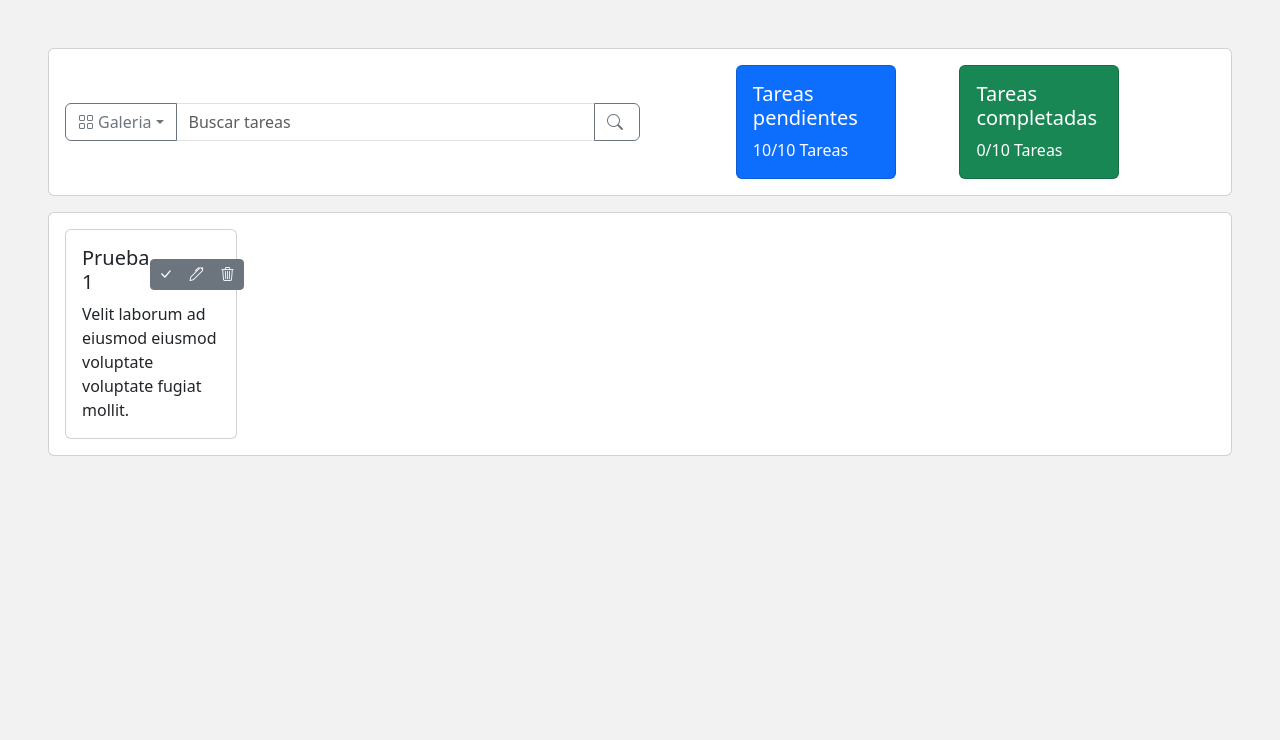
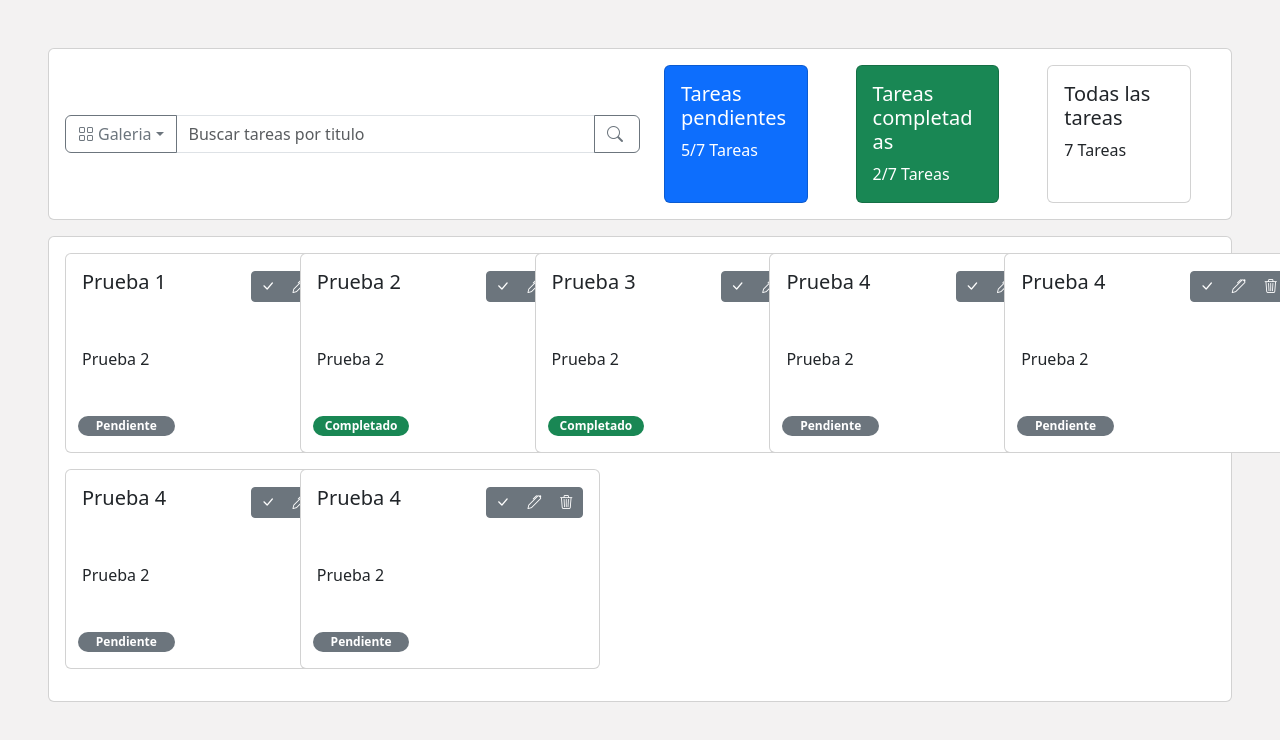
Before and after one commit to Sixman39/prueba_tecnica_tareas, an Angular app: page / in a window 1280 px wide. Shown: the top 740 px of the page. Built offline with nearby package versions, Linux system fonts and the light colour scheme.

Commit message:
feat: Se agrego el manejo de tareas como tambien el filtro por tipo y tambien la interfaz de las tareas

```diff
--- a/angular.json
+++ b/angular.json
@@ -37,6 +37,7 @@
               "src/styles.scss"
             ],
             "scripts": [
+              "node_modules/@popperjs/core/dist/umd/popper.min.js",
               "node_modules/bootstrap/dist/js/bootstrap.min.js",
               "node_modules/bootstrap/dist/js/bootstrap.bundle.min.js"
             ]
--- a/package.json
+++ b/package.json
@@ -17,6 +17,7 @@
     "@angular/platform-browser": "^19.2.0",
     "@angular/platform-browser-dynamic": "^19.2.0",
     "@angular/router": "^19.2.0",
+    "@popperjs/core": "^2.11.8",
     "bootstrap": "^5.3.3",
     "bootstrap-icons": "^1.11.3",
     "rxjs": "~7.8.0",
--- a/src/app/components/home/home.component.html
+++ b/src/app/components/home/home.component.html
@@ -1,30 +1,34 @@
 <section class="mt-5 mb-3 mx-5">
   <div class="card py-3">
-    <div class="d-flex justify-content-start align-items-center mx-3">
+    <div class="d-flex justify-content-between align-items-center mx-3">
       <div class="col-6">
         <div class="input-group">
-          <button class="btn btn-outline-secondary dropdown-toggle" type="button" data-bs-toggle="dropdown" aria-expanded="false"><i class="bi bi-grid me-1"></i>Galeria</button>
+          <button class="btn btn-outline-secondary dropdown-toggle" type="button" data-bs-toggle="dropdown" aria-expanded="false"><i class="bi bi-grid me-1"></i>{{TITULO_GALERIA}}</button>
           <ul class="dropdown-menu">
-            <li><a class="dropdown-item" href="#"><i class="bi bi-grid me-1"></i>Galeria</a></li>
-            <li><a class="dropdown-item" href="#"><i class="bi bi-layout-split me-1"></i>Tablero</a></li>
+            <li><a class="dropdown-item" href="#"><i class="bi bi-grid me-1"></i>{{TITULO_GALERIA}}</a></li>
+            <li><a class="dropdown-item" href="#"><i class="bi bi-layout-split me-1"></i>{{TITULO_TABLERO}}</a></li>
           </ul>
-          <input type="text" class="form-control" placeholder="Buscar tareas">
+          <input type="text" class="form-control" placeholder="Buscar tareas por titulo">
           <button class="btn btn-outline-secondary" type="button" id="button-addon2"><i class="bi bi-search me-1"></i></button>
         </div>
       </div>
-      <div class="col-1"></div>
-      <div class="col-4 d-flex flex-row justify-content-evenly">
-          <div class="card bg-primary task col-5">
-            <div class="card-body text-white">
+      <div class="col-6 d-flex justify-content-around">
+          <div class="card bg-primary task col-3">
+            <div class="card-body text-white" (click)="getPendingTask()">
               <h5 class="card-title">Tareas pendientes</h5>
-              <p class="card-text">10/10 Tareas</p>
+              <p class="card-text">{{getTotalPendingTask+'/'+listaTareasOriginal.length+' '+TITULO_TAREAS}}</p>
             </div>
           </div>
-          <div class="col-2"></div>
-          <div class="card bg-success task col-5">
+          <div class="card bg-success task col-3" (click)="getCompleteTask()">
             <div class="card-body text-white">
               <h5 class="card-title">Tareas completadas</h5>
-              <p class="card-text">0/10 Tareas</p>
+              <p class="card-text">{{getTotalCompleteTask+'/'+listaTareasOriginal.length+' '+TITULO_TAREAS}}</p>
+            </div>
+          </div>
+          <div class="card .bg-white task col-3" (click)="getAllTask()">
+            <div class="card-body">
+              <h5 class="card-title">Todas las tareas</h5>
+              <p class="card-text">{{listaTareasOriginal.length+' '+TITULO_TAREAS}}</p>
             </div>
           </div>
       </div>
@@ -33,19 +37,9 @@
 </section>
 <section class="mx-5">
   <div class="card p-3">
-    <div class="row">
-      <div class="col-2">
-        <div class="card p-3">
-          <div class="d-flex flex-row justify-content-evenly align-items-center">
-            <h5 class="card-title">Prueba 1</h5>
-            <div class="btn-group btn-group-sm" role="group">
-              <button type="button" class="btn btn-secondary" data-bs-toggle="tooltip" data-bs-placement="top" data-bs-title="Completar tarea"><i class="bi bi-check-lg"></i></button>
-              <button type="button" class="btn btn-secondary" data-bs-toggle="tooltip" data-bs-placement="top" data-bs-title="Editar tarea"><i class="bi bi-pen"></i></button>
-              <button type="button" class="btn btn-secondary" data-bs-toggle="tooltip" data-bs-placement="top" data-bs-title="Eliminar Tarea"><i class="bi bi-trash3"></i></button>
-            </div>
-          </div>
-          <p class="card-text">Velit laborum ad eiusmod eiusmod voluptate voluptate fugiat mollit.</p>
-        </div>
+    <div class="row row-cols-5">
+      <div class="col mb-3" *ngFor="let task of listaTareas">
+        <app-card [titulo]="task.titulo" [descripcion]="task.descripcion" [estado]="task.estado"></app-card>
       </div>
     </div>
   </div>
--- a/src/app/components/home/home.component.ts
+++ b/src/app/components/home/home.component.ts
@@ -1,17 +1,123 @@
 import { AfterViewInit, Component, OnInit } from '@angular/core';
-import { Tooltip } from 'bootstrap';
+import { CardComponent } from '../../shared/components/card/card.component';
+import { TextConstants } from '../../utils/constants/TitleConstants';
+import { Dropdown } from 'bootstrap';
+import { Tarea } from '../../interfaces/tareas.interface';
+import { CommonModule } from '@angular/common';
 
 @Component({
   selector: 'app-home',
-  imports: [],
+  imports: [CardComponent, CommonModule],
   templateUrl: './home.component.html',
   styleUrl: './home.component.scss'
 })
-export class HomeComponent implements AfterViewInit {
+export class HomeComponent implements OnInit{
 
-  ngAfterViewInit() {
-    const tooltipTriggerList = [].slice.call(document.querySelectorAll('[data-bs-toggle="tooltip"]'));
-    const tooltipList = tooltipTriggerList.map(tooltipTriggerEl => new Tooltip(tooltipTriggerEl));
+
+  readonly TITULO_GALERIA = TextConstants.TITULO_GALERIA;
+  readonly TITULO_TABLERO = TextConstants.TITULO_TABLERO;
+  readonly TITULO_TAREAS = TextConstants.TITULO_TAREAS;
+
+  public listaTareas: Tarea[] = [];
+  public listaTareasOriginal: Tarea[] = [];
+
+  ngOnInit(): void {
+    this.getTasks();
+  }
+  /**
+   * Metodo para obtener todas las tareas
+   * @author david julian martinez
+   */
+  private getTasks(){
+    this.listaTareas = [
+      {
+        idTarea: 0,
+        titulo: 'Prueba 1',
+        descripcion: 'Prueba 2',
+        estado: 1
+      },
+      {
+        idTarea: 1,
+        titulo: 'Prueba 2',
+        descripcion: 'Prueba 2',
+        estado: 2
+      },
+      {
+        idTarea: 2,
+        titulo: 'Prueba 3',
+        descripcion: 'Prueba 2',
+        estado: 2
+      },
+      {
+        idTarea: 3,
+        titulo: 'Prueba 4',
+        descripcion: 'Prueba 2',
+        estado: 1
+      },
+      {
+        idTarea: 3,
+        titulo: 'Prueba 4',
+        descripcion: 'Prueba 2',
+        estado: 1
+      },
+      {
+        idTarea: 3,
+        titulo: 'Prueba 4',
+        descripcion: 'Prueba 2',
+        estado: 1
+      },
+      {
+        idTarea: 3,
+        titulo: 'Prueba 4',
+        descripcion: 'Prueba 2',
+        estado: 1
+      },
+    ];
+
+    this.listaTareasOriginal = this.listaTareas;
+  }
+
+  /**
+   * Metodo para filtrar todas las tareas pendientes
+   * @author david julian martinez
+   */
+  public getPendingTask(){
+    this.listaTareas = this.listaTareasOriginal.filter(task => task.estado == 1);
+  }
+
+  /**
+   * Metodo para filtrar todas las tareas completadas
+   * @author david julian martinez
+   */
+  public getCompleteTask(){
+    this.listaTareas = this.listaTareasOriginal.filter(task => task.estado == 2);
+  }
+
+  /**
+   * Metodo para filtrar todas las tareas
+   * @author david julian martinez
+   */
+  public getAllTask(){
+    this.listaTareas = this.listaTareasOriginal;
+  }
+
+  /**
+   * getter para obtener la lista de todas las tareas pendientes
+   * @author david julian martinez
+   */
+  get getTotalPendingTask(){
+    const tasks = this.listaTareasOriginal;
+    var countTasks = tasks.reduce((count, tarea) => tarea.estado === 1 ? count + 1 : count, 0);
+    return countTasks;
+  }
+  /**
+   * getter para obtener la lista de todas las tareas completadas
+   * @author david julian martinez
+   */
+  get getTotalCompleteTask(){
+    const tasks = this.listaTareasOriginal;
+    var countTasks = tasks.reduce((count, tarea) => tarea.estado === 2 ? count + 1 : count, 0);
+    return countTasks;
   }
 
 }
--- /dev/null
+++ b/src/app/interfaces/tareas.interface.ts
@@ -0,0 +1,6 @@
+export interface Tarea {
+  idTarea: number;
+  titulo: string;
+  descripcion: string;
+  estado: number;
+}
--- /dev/null
+++ b/src/app/shared/components/card/card.component.html
@@ -0,0 +1,18 @@
+<div class="card card-size p-3">
+  <div class="h-100 d-flex flex-column">
+    <div class="row justify-content-between align-items-center">
+      <h5 class="card-title col-5">{{titulo}}</h5>
+      <div class="btn-group btn-group-sm col-5" role="group">
+        <button type="button" class="btn btn-secondary" data-bs-toggle="tooltip" data-bs-placement="top" data-bs-title="Completar tarea"><i class="bi bi-check-lg"></i></button>
+        <button type="button" class="btn btn-secondary" data-bs-toggle="tooltip" data-bs-placement="top" data-bs-title="Editar tarea"><i class="bi bi-pen"></i></button>
+        <button type="button" class="btn btn-secondary" data-bs-toggle="tooltip" data-bs-placement="top" data-bs-title="Eliminar Tarea"><i class="bi bi-trash3"></i></button>
+      </div>
+    </div>
+    <div class="row flex-grow-1 mt-4 d-flex align-items-center">
+      <p class="card-text col">{{descripcion}}</p>
+    </div>
+    <div class="row mt-4">
+    <span class="badge rounded-pill col-4 ms-2" [ngClass]="{'text-bg-secondary': estado == 1,'text-bg-success': estado == 2, }">{{estado == 1 ? TITULO_PENDIENTE : TITULO_COMPLETADO}}</span>
+    </div>
+  </div>
+</div>
--- /dev/null
+++ b/src/app/shared/components/card/card.component.scss
@@ -0,0 +1,6 @@
+.card-size{
+  min-height: 150px;
+  height: 200px;
+  min-width: 220px;
+  width: 300px;
+}
--- /dev/null
+++ b/src/app/shared/components/card/card.component.ts
@@ -0,0 +1,26 @@
+import { CommonModule } from '@angular/common';
+import { AfterViewInit, Component, Input } from '@angular/core';
+import { Tooltip } from 'bootstrap';
+import { TextConstants } from '../../../utils/constants/TitleConstants';
+
+@Component({
+  selector: 'app-card',
+  imports: [CommonModule],
+  templateUrl: './card.component.html',
+  styleUrl: './card.component.scss'
+})
+export class CardComponent implements AfterViewInit{
+
+  @Input() titulo?: string;
+  @Input() descripcion?: string;
+  @Input() estado?: number;
+
+  readonly TITULO_PENDIENTE = TextConstants.TITULO_PENDIENTE;
+  readonly TITULO_COMPLETADO = TextConstants.TITULO_COMPLETADO;
+
+  ngAfterViewInit() {
+    const tooltipTriggerList = [].slice.call(document.querySelectorAll('[data-bs-toggle="tooltip"]'));
+    const tooltipList = tooltipTriggerList.map(tooltipTriggerEl => new Tooltip(tooltipTriggerEl));
+  }
+
+}
--- /dev/null
+++ b/src/app/utils/constants/TitleConstants.ts
@@ -0,0 +1,7 @@
+export const TextConstants = {
+  TITULO_GALERIA: 'Galeria',
+  TITULO_TABLERO: 'Tablero',
+  TITULO_TAREAS: 'Tareas',
+  TITULO_PENDIENTE: 'Pendiente',
+  TITULO_COMPLETADO: 'Completado'
+}
--- a/src/index.html
+++ b/src/index.html
@@ -9,6 +9,5 @@
 </head>
 <body>
   <app-root></app-root>
-  <script src="node_modules/bootstrap/dist/js/bootstrap.bundle.min.js"></script>
 </body>
 </html>
```
Also changed, not shown: src/app/components/home/home.component.scss (line endings or trailing spaces), 1 other file (tests, documents, lock files or other folders).
